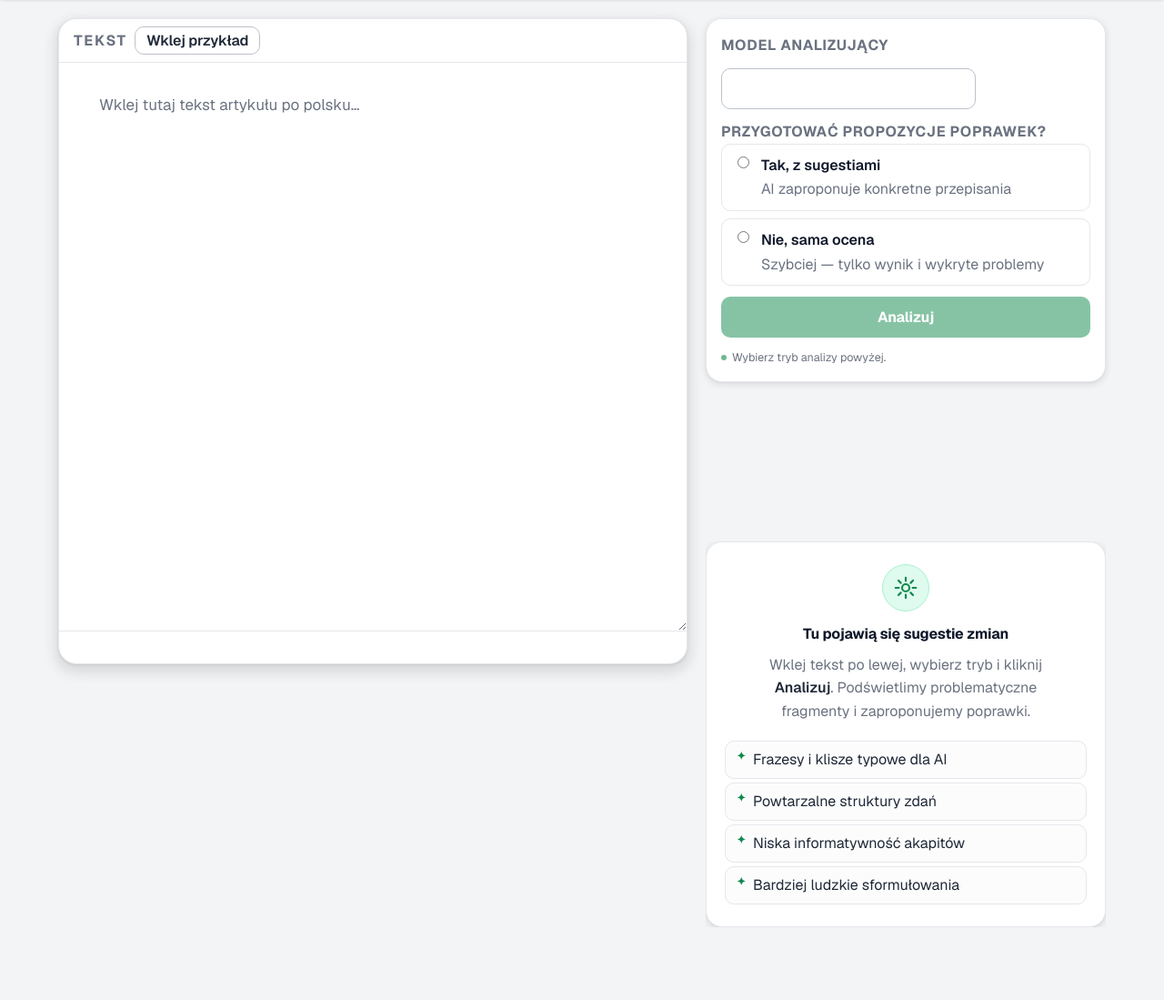
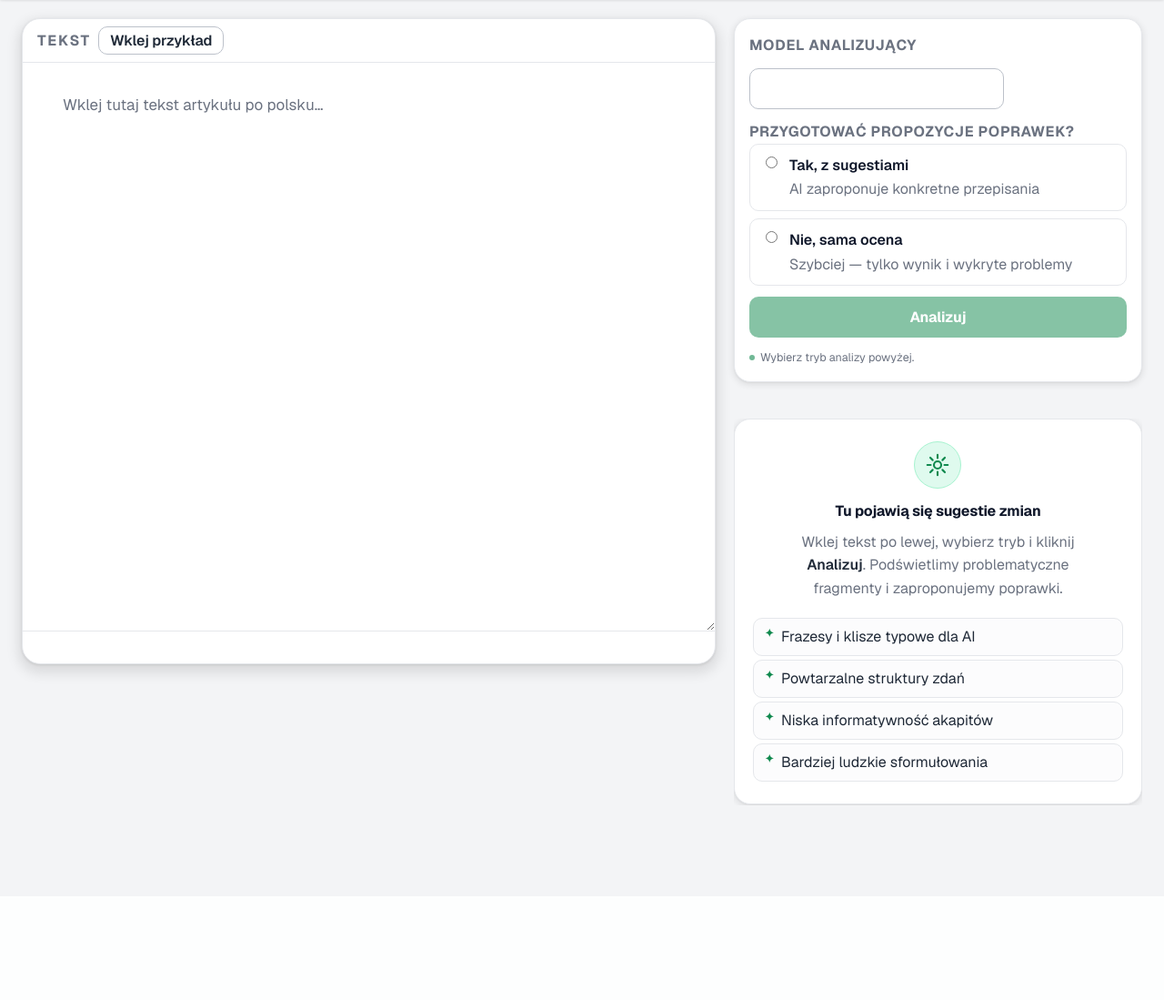
Before and after one commit to ArturDab/detektor_ai, a FastAPI app: page / in a window 1280 px wide. Shown: the part 57-1156 px from the top of the page at 91% size. After the commit the page ends 942 px from the top, so only its background shows below. Run offline with FastAPI, Linux system fonts and the light colour scheme; data that the repository does not hold is empty.

Commit message:
fix(ui): pełna szerokość ekranu + sklejenie sterowania z propozycjami (#69)
- Usunięto wąski, wyśrodkowany kontener (max-width 1280/1340) → layout
  i topbar rozciągają się na całą szerokość ekranu (gutter 24px).
- Kolumny oparte na fr (1.7fr | 1fr | 1fr), więc wszystkie rozciągają się
  i wykorzystują dostępną szerokość zamiast zostawiać puste marginesy.
- Naprawiono ogromną pionową lukę między kartą sterowania a empty state:
  dodano 4. wiersz "1fr" pochłaniający nadmiar wysokości (wysoki edytor po
  lewej). Dzięki temu sterowanie i propozycje są sklejone u góry kolumny.
- Mobile (<960px): reset grid-template-rows, by karty nie były rozciągane.

https://claude.ai/code/session_01CXe6dDuAqFmy4j3wHiSd9c

Co-authored-by: Claude <noreply@anthropic.com>

```diff
--- a/src/detektor_web/static/style.css
+++ b/src/detektor_web/static/style.css
@@ -2488,17 +2488,23 @@ body { background: var(--page-bg); }
    Na węższych ekranach analiza jest nad rekomendacjami (zwijalna).
    ════════════════════════════════════════════════════════════ */
 
+/* Pełna szerokość ekranu (zamiast wąskiego, wyśrodkowanego kontenera) */
+.layout { max-width: none; }
+.topbar-inner { max-width: none; }
+
 .three-col {
   display: grid;
   gap: var(--space-6, 20px);
   align-items: start;
-  grid-template-columns: minmax(0, 1fr) minmax(340px, 440px);
+  grid-template-columns: minmax(0, 1.7fr) minmax(360px, 1fr);
+  /* 4. wiersz "1fr" pochłania nadmiar wysokości (wysoki edytor po lewej),
+     dzięki czemu sterowanie i propozycje są sklejone u góry kolumny. */
+  grid-template-rows: auto auto auto 1fr;
   grid-template-areas:
     "doc controls"
     "doc analysis"
-    "doc proposals";
-  max-width: 1340px;
-  margin-inline: auto;
+    "doc proposals"
+    "doc .";
 }
 .col-doc { grid-area: doc; min-width: 0; }
 .col-controls { grid-area: controls; min-width: 0; }
@@ -2509,13 +2515,15 @@ body { background: var(--page-bg); }
 .three-col .col-analysis { display: none; }
 body.analyzed .three-col .col-analysis { display: flex; }
 
-/* ── Wide ≥1200 i po analizie: trzy pełne kolumny ── */
+/* ── Wide ≥1200 i po analizie: trzy pełne kolumny (wszystkie rozciągnięte) ── */
 @media (min-width: 1200px) {
   body.analyzed .three-col {
-    grid-template-columns: minmax(0, 1fr) 360px 340px;
+    grid-template-columns: minmax(0, 1.7fr) minmax(340px, 1fr) minmax(320px, 1fr);
+    grid-template-rows: auto auto 1fr;
     grid-template-areas:
       "doc controls analysis"
-      "doc proposals analysis";
+      "doc proposals analysis"
+      "doc . analysis";
   }
   body.analyzed .three-col .col-analysis {
     position: sticky;
@@ -2551,6 +2559,7 @@ body.analyzed .three-col .col-analysis { display: flex; }
 @media (max-width: 959px) {
   .three-col {
     grid-template-columns: 1fr;
+    grid-template-rows: none;
     grid-template-areas:
       "doc"
       "controls"
```
